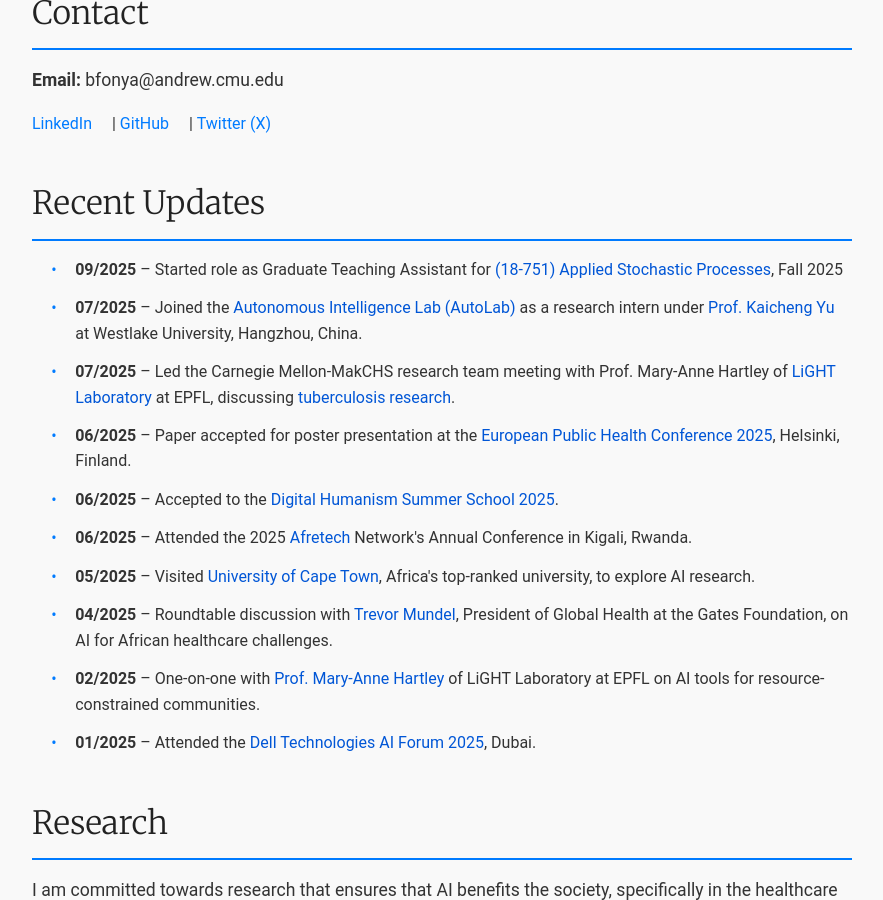
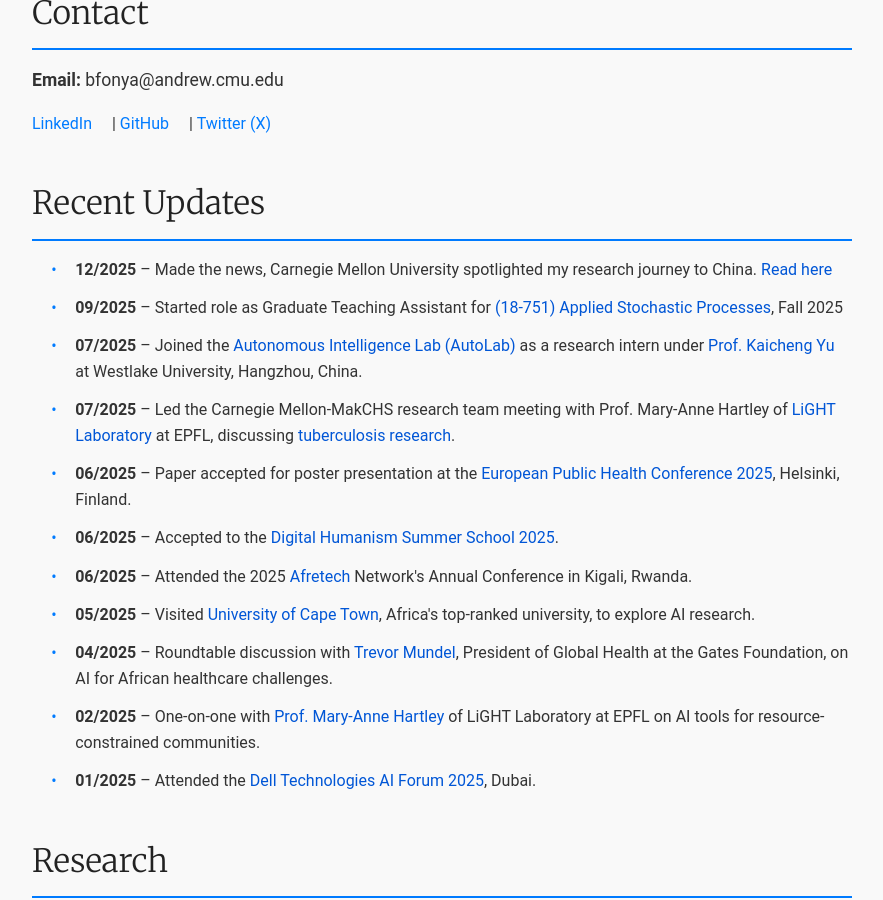
Before and after one commit to FonyaBrandone/FonyaBrandone.github.io, a Jekyll site: the page built from index.md, in a window 1280 px wide and 900 px high, scrolled down 741 px. Shown: the whole window, without its empty margins (198-1081 px from the left). Built offline with Jekyll 4.4.1, drawn with Linux system fonts in a browser that asks for light colours.

Commit message:
Made the news

```diff
--- a/index.md
+++ b/index.md
@@ -179,6 +179,7 @@
   <section class="updates">
     <h2>Recent Updates</h2>
     <ul>
+    <li><strong>12/2025</strong> – Made the news, Carnegie Mellon University spotlighted my research journey to China. <a href="https://www.africa.engineering.cmu.edu/news/2025/12/3-fonya-feature.html">Read here</a></li>
       <li><strong>09/2025</strong> – Started role as Graduate Teaching Assistant for <a href="https://courses.ece.cmu.edu/18751">(18-751) Applied Stochastic Processes</a>, Fall 2025</li>
       <li><strong>07/2025</strong> – Joined the <a href='https://westlake-autolab.github.io/' target='_blank'>Autonomous Intelligence Lab (AutoLab)</a> as a research intern under <a href="https://en.westlake.edu.cn/faculty/kaicheng-yu.html">Prof. Kaicheng Yu</a> at Westlake University, Hangzhou, China.</li>
       <li><strong>07/2025</strong> – Led the Carnegie Mellon-MakCHS research team meeting with Prof. Mary-Anne Hartley of <a href="https://www.light-laboratory.org/">LiGHT Laboratory</a> at EPFL, discussing <a href="https://ai.epfl.ch/ai-making-it-easier-to-diagnose-tuberculosis-in-sub-saharan-africa/">tuberculosis research</a>.</li>
```
